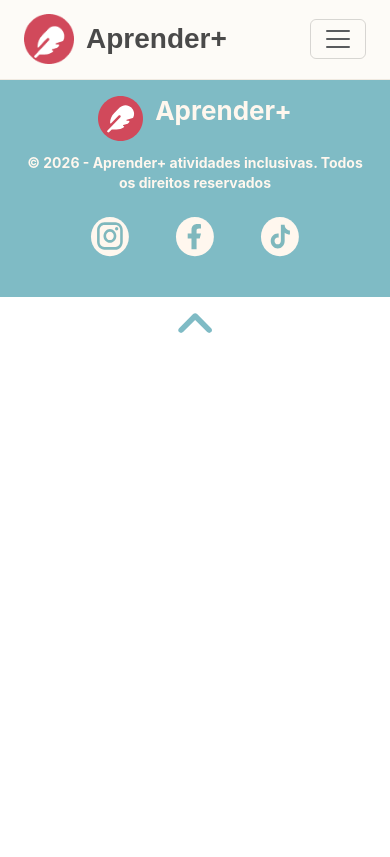
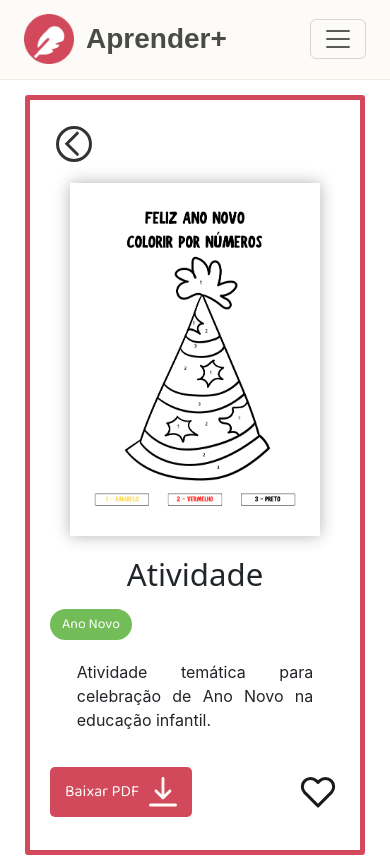
Before and after one commit to Aprender-Hackathon/Trabalho_Hackathon-Novo-, a Vue app: page /pratica/1 in a window 390 px wide. Shown: the top 857 px of the page. Built offline with nearby package versions, Linux system fonts and the light colour scheme.

Commit message:
Criação do VerAtvPrat e VizuAtvPrat..

```diff
--- a/src/components/BotaoExplorar.vue
+++ b/src/components/BotaoExplorar.vue
@@ -24,7 +24,7 @@ defineEmits(['salvar'])
         <router-link :to="`/atividade/${id}`" class="link">
           <h2>{{ titulo }}</h2>
         </router-link>
-        <div class="botoes">
+        <div class="botoes" @click.stop>
           <BotaoSalvar
             :isSalvo="isSalvo"
             @salvar="$emit('salvar', { id, titulo, imagem, materia, conteudo })"
@@ -83,5 +83,6 @@ h2 {
   font-size: 17px;
   color: #333;
   text-decoration: underline;
+  cursor: default;
 }
 </style>
--- a/src/components/BotaoPratica.vue
+++ b/src/components/BotaoPratica.vue
@@ -7,11 +7,15 @@ defineEmits(['salvar'])
 
 <template>
   <div class="card">
-        <img :src="imagem" class="imagem" :alt="titulo" />
+      <router-link :to="`/pratica/${id}`" class="link">
+        <img :src="imagem" class="imagem" :alt="titulo"/>
+      </router-link>
     <div class="roxo">
     <div class="linhaDeCima">
-    <h2>{{ titulo }}</h2>
-      <div class="botoes">
+        <router-link :to="`/pratica/${id}`" class="link">
+          <h2>{{ titulo }}</h2>
+        </router-link>
+      <div class="botoes" @click.stop>
           <BotaoSalvar
             :isSalvo="isSalvo"
             @salvar="$emit('salvar', { id, titulo, imagem, data })"
@@ -25,6 +29,10 @@ defineEmits(['salvar'])
 
 
 <style scoped>
+.link {
+  text-decoration: none;
+}
+
 .card {
   width: 240px;
   height: 300px;
@@ -67,5 +75,6 @@ h2 {
   font-size: 17px;
   color: #333;
   text-decoration: underline;
+  cursor: default;
 }
 </style>
--- /dev/null
+++ b/src/components/VerAtvPrat.vue
@@ -0,0 +1,213 @@
+<script setup>
+import { useRouter } from 'vue-router'
+import BaixarPdf from './BaixarPdf.vue'
+import BotaoSalvar from './BotaoSalvar.vue'
+import estadoPratica from '@/PraticaCards.js'
+
+const router = useRouter()
+
+const props = defineProps({
+  id: [Number, String],
+  titulo: String,
+  data: String,
+  imagem: String,
+  descricao: String,
+  arquivo: String,
+  isSalvo: Boolean
+})
+
+function voltar() {
+  router.back()
+}
+
+function alternarSalvar() {
+  if (props.id !== undefined && estadoPratica?.lista) {
+    const item = estadoPratica.lista.find(a => a.id === props.id)
+    if (item) {
+      item.salvo = !item.salvo
+    }
+  }
+    router.push({ name: 'salvos' })
+}
+</script>
+
+<template>
+  <div class="all">
+    <button class="voltar" @click="voltar">
+      <img src="/images/back.svg" alt="Voltar" />
+    </button>
+
+    <img :src="imagem" :alt="titulo" class="image" />
+    <div class="lado">
+      <div class="cima">
+        <h3>{{ titulo }}</h3>
+
+        <div class="data">
+          <p>{{ data }}</p>
+        </div>
+        <p class="descricao">
+          {{ descricao }}
+        </p>
+      </div>
+
+      <div class="baixo">
+        <BaixarPdf :pdf="arquivo" />
+
+        <BotaoSalvar
+          size="L"
+          class="computador"
+          :isSalvo="isSalvo"
+          @salvar="alternarSalvar"
+        />
+
+        <BotaoSalvar
+          size="M"
+          class="celular"
+          :isSalvo="isSalvo"
+          @salvar="alternarSalvar"
+        />
+      </div>
+    </div>
+  </div>
+</template>
+
+<style scoped>
+.celular {
+  display: none;
+}
+.all {
+  display: flex;
+  align-items: stretch;
+  gap: 3vw;
+  position: relative;
+  width: 75%;
+  max-width: 1100px;
+  margin: 2vw auto;
+  padding: 2.5vw;
+  border: #d1495b solid 5px;
+  border-radius: 3px;
+}
+
+.voltar {
+  border: none;
+  background: none;
+  cursor: pointer;
+  align-self: flex-start;
+  text-align: left;
+}
+
+.image {
+  width: 100%;
+  max-width: 300px;
+  height: auto;
+  box-shadow: 0px 0px 15px rgba(0, 0, 0, 0.3);
+}
+
+.lado {
+  display: flex;
+  flex-direction: column;
+  justify-content: space-between;
+  flex: 1;
+  min-width: 0;
+}
+
+.lado h3 {
+  font-size: 3vw;
+  padding: 0;
+  margin: 0;
+}
+
+.data {
+  display: inline-block;
+  width: fit-content;
+  cursor: default;
+}
+
+.data p {
+  display: inline-block;
+  background-color: #73bd58;
+  color: white;
+  padding: 5px 15px;
+  border-radius: 100px;
+  font-family: 'Baloo 2';
+  margin: 0;
+  white-space: nowrap;
+}
+
+.baixo {
+  display: flex;
+  justify-content: space-between;
+  align-items: center;
+  margin: 0 0 2vw 0;
+  max-width: 500px;
+}
+
+.descricao {
+  max-width: 500px;
+  margin: 35px 0 0 0;
+  text-align: justify;
+  font-family: 'Inter', sans-serif;
+}
+
+@media (max-width: 600px) {
+  .computador {
+    display: none;
+  }
+
+  .celular {
+    display: block;
+  }
+
+  .voltar img {
+    width: 36px;
+  }
+
+  .all {
+    width: calc(100% - 50px);
+    flex-direction: column;
+    gap: 20px;
+    padding: 25px 20px;
+    margin: 15px auto 35px auto;
+  }
+
+  .image {
+    width: 100%;
+    max-width: 250px;
+    align-self: center;
+  }
+
+  .lado {
+    width: 100%;
+    align-items: center;
+    justify-content: center;
+  }
+
+  .lado h3 {
+    font-size: clamp(24px, 8vw, 32px);
+    text-align: center;
+    margin-bottom: 15px;
+  }
+
+  .data p {
+    font-size: 14px;
+    padding: 5px 12px;
+  }
+
+  .baixo {
+    width: 100%;
+    display: flex;
+    flex-direction: row;
+    align-items: center;
+    margin-top: 15px;
+  }
+
+  .descricao {
+    width: 85%;
+    max-width: 100%;
+    font-size: 16px;
+    text-align: justify;
+    padding: 0 5px;
+    margin: 20px auto 20px;
+  }
+}
+</style>
--- a/src/router/index.js
+++ b/src/router/index.js
@@ -33,6 +33,11 @@ const router = createRouter({
     { path: '/atividade/:id',
       name: 'VizuView',
       component: () => import('@/views/VizuView.vue'),
+    },
+    {
+      path: '/pratica/:id',
+      name: 'VizuPratView',
+      component: () => import('@/views/VizuPratView.vue'),
     },
     {
       path: '/atividades-praticas',
--- /dev/null
+++ b/src/views/VizuPratView.vue
@@ -0,0 +1,80 @@
+<script setup>
+import VerAtvPrat from '@/components/VerAtvPrat.vue';
+import BotaoMaisResultados from '@/components/BotaoMaisResultados.vue';
+import BotaoPratica from '@/components/BotaoPratica.vue';
+import estadoPratica from '@/PraticaCards';
+import { computed, ref } from 'vue';
+import { useRoute } from 'vue-router';
+
+const route = useRoute()
+const mostrarAtvs = ref(false)
+
+const atividade = computed(() => estadoPratica.lista.find(item => item.id === Number(route.params.id)))
+
+const atvsRelacionadas = computed (() => {
+    if (!atividade.value) return []
+    return estadoPratica.lista.filter(
+        item => item.data === atividade.value.data && item.id !== atividade.value.id
+    )
+})
+
+function alternarSalvar(id) {
+  const item = estadoPratica.lista.find(a => a.id === id)
+  if (item) {
+    item.salvo = !item.salvo
+  }
+}
+
+function mostrarMais() {
+    mostrarAtvs.value = true
+}
+
+function mostrarMenos() {
+  mostrarAtvs.value = false
+}
+</script>
+
+<template>
+    <div v-if="atividade">
+        <VerAtvPrat
+            :id="atividade.id"
+            :titulo="atividade.titulo"
+            :data="atividade.data"
+            :descricao="atividade.descricao"
+            :imagem="atividade.imagem"
+            :arquivo="atividade.arquivo"
+            :isSalvo="atividade.salvo"
+        />
+        <BotaoMaisResultados
+        v-if="!mostrarAtvs"
+        @carregar="mostrarMais"
+        class="mais"/>
+
+        <div v-if="mostrarAtvs" class="cards">
+          <BotaoPratica
+            v-for="item in atvsRelacionadas"
+            :key="item.id"
+            :id="item.id"
+            :titulo="item.titulo"
+            :imagem="item.imagem"
+            :data="item.data"
+            :isSalvo="item.salvo"
+            @salvar="alternarSalvar(item.id)"
+            @click="mostrarAtvs = false"
+          />
+        </div>
+    </div>
+</template>
+
+<style scoped>
+
+.mais {
+  margin-bottom: 2vw;
+}
+.cards {
+  display: flex;
+  flex-wrap: wrap;
+  padding: 20px 70px;
+}
+
+</style>
```
